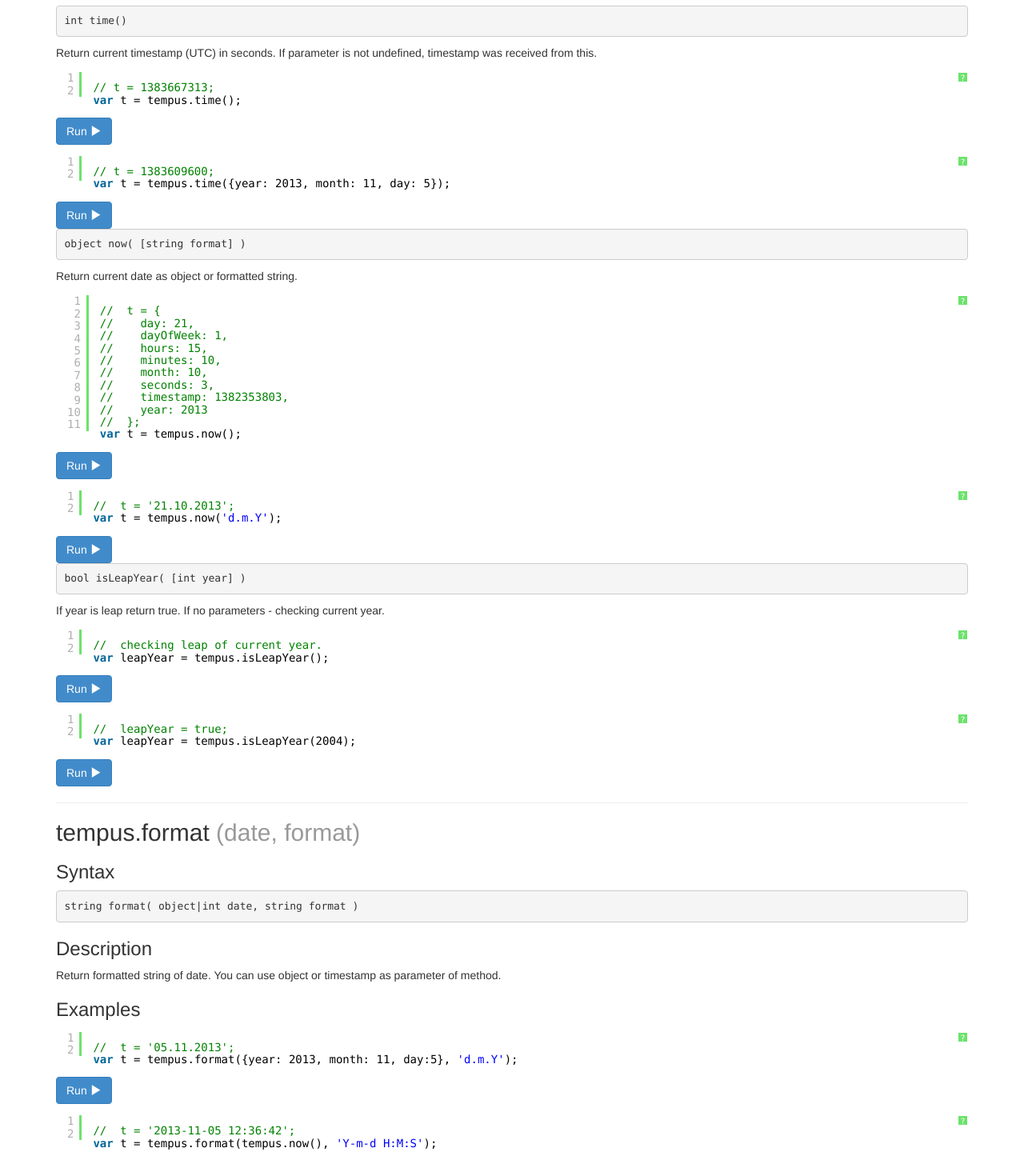
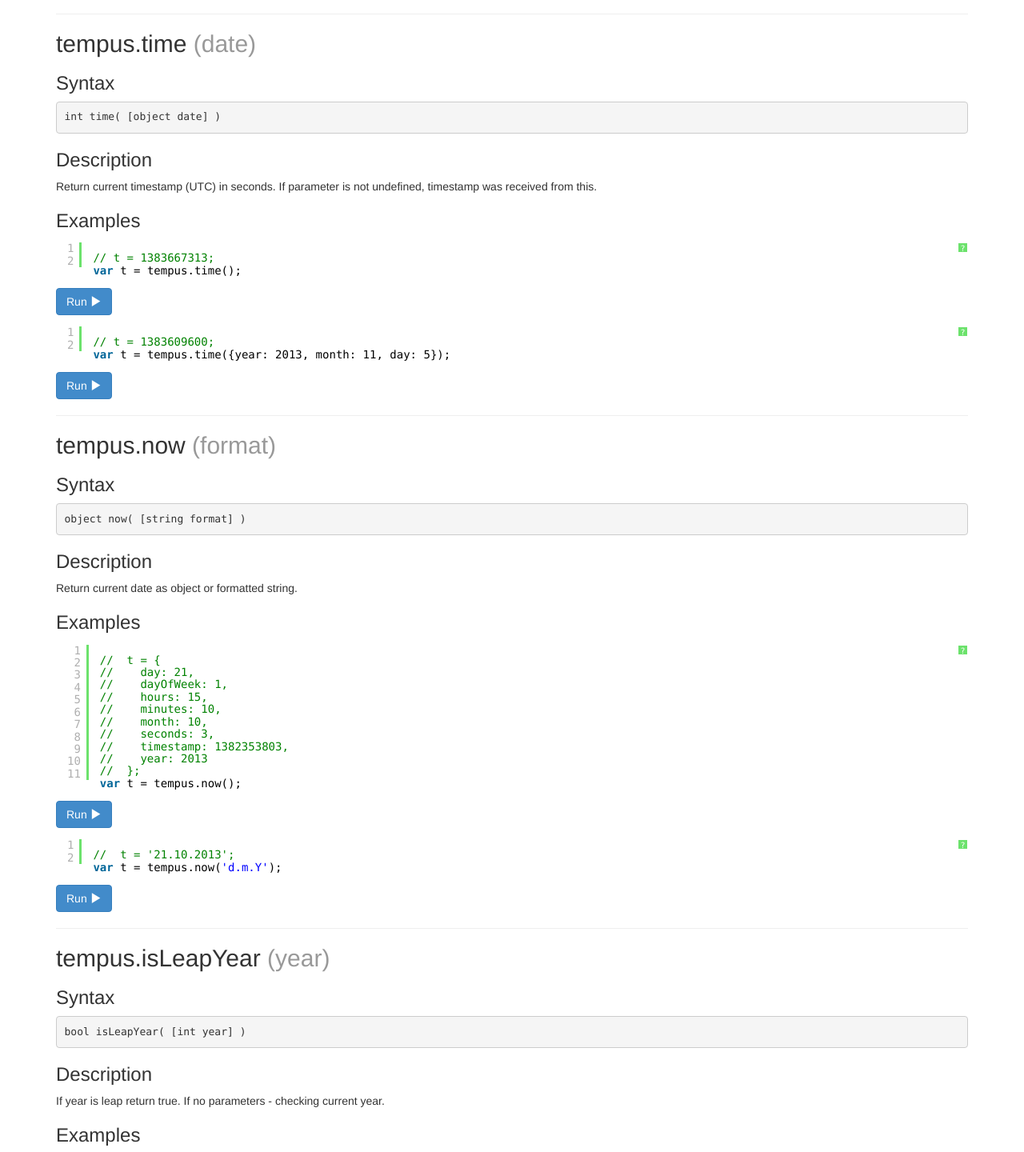
Before and after one commit to crusat/tempus-js, a plain HTML site: page demo/index.html in a window 1280 px wide. Shown: the part 1068-2508 px from the top of the page at 80% size. Drawn offline with Linux system fonts and the light colour scheme.

Commit message:
refactoring demo

```diff
--- a/demo/index.html
+++ b/demo/index.html
@@ -143,10 +143,14 @@
                     </table>
 
                     <h1>Methods</h1>
-                                <td><pre>
-int time()</pre></td>
-                                <td>Return current timestamp (UTC) in seconds. If parameter is not undefined, timestamp was received from this.</td>
-                                <td>
+
+<hr />
+<h2>tempus.time <span class="text-muted">(date)</span></h2>
+<h3>Syntax</h3>
+<pre>int time( [object date] )</pre>
+<h3>Description</h3>
+Return current timestamp (UTC) in seconds. If parameter is not undefined, timestamp was received from this.
+<h3>Examples</h3>
 <pre class="brush: js">
 // t = 1383667313;
 var t = tempus.time();
@@ -157,13 +161,16 @@
 var t = tempus.time({year: 2013, month: 11, day: 5});
 </pre>
 <a class="btn btn-primary" onclick="alert(tempus.time({year: 2013, month: 11, day: 5}));">Run <span class="glyphicon glyphicon-play"></span></a>
-                                </td>
-                            </tr>
-                            <tr>
-                                <td><pre>
-object now( [string format] )</pre></td>
-                                <td>Return current date as object or formatted string.</td>
-                                <td><pre class="brush: js">
+
+
+<hr />
+<h2>tempus.now <span class="text-muted">(format)</span></h2>
+<h3>Syntax</h3>
+<pre>object now( [string format] )</pre>
+<h3>Description</h3>
+Return current date as object or formatted string.
+<h3>Examples</h3>
+<pre class="brush: js">
 //  t = {
 //    day: 21,
 //    dayOfWeek: 1,
@@ -180,13 +187,15 @@
 //  t = '21.10.2013';
 var t = tempus.now('d.m.Y');</pre>
 <a class="btn btn-primary" onclick="alert(JSON.stringify(tempus.now('d.m.Y')));">Run <span class="glyphicon glyphicon-play"></span></a>
-                                </td>
-                            </tr>
-                            <tr>
-                                <td><pre>
-bool isLeapYear( [int year] )</pre></td>
-                                <td>If year is leap return true. If no parameters - checking current year.</td>
-                                <td>
+
+
+<hr />
+<h2>tempus.isLeapYear <span class="text-muted">(year)</span></h2>
+<h3>Syntax</h3>
+<pre>bool isLeapYear( [int year] )</pre>
+<h3>Description</h3>
+If year is leap return true. If no parameters - checking current year.
+<h3>Examples</h3>
 <pre class="brush: js">
 //  checking leap of current year.
 var leapYear = tempus.isLeapYear();
@@ -197,8 +206,7 @@
 var leapYear = tempus.isLeapYear(2004);
 </pre>
 <a class="btn btn-primary" onclick="alert(tempus.isLeapYear(2004));">Run <span class="glyphicon glyphicon-play"></span></a>
-                                </td>
-                            </tr>
+
 
 
 <hr />
```
